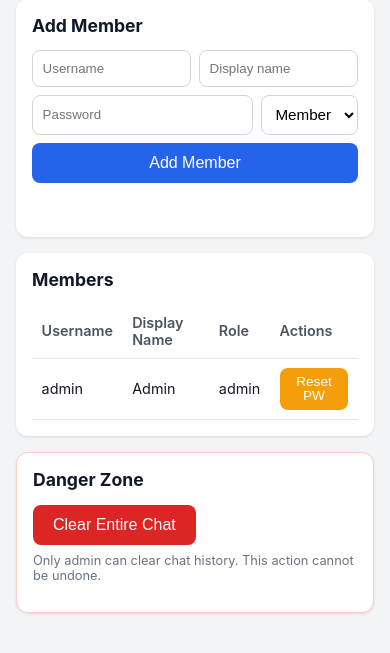
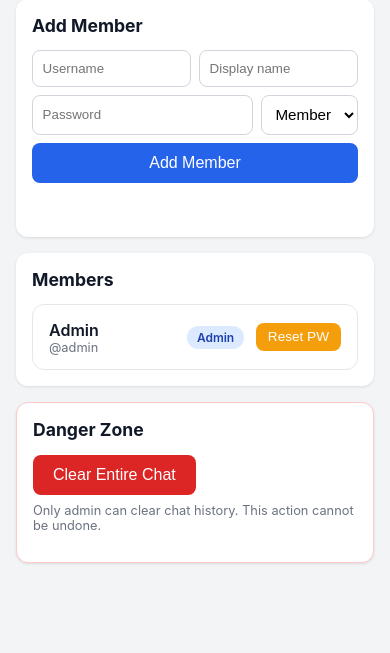
Before and after one commit to josephyong96/private-chat-room-pcr, a Flask app: page /admin in a window 390 px wide. Shown: the part 107-760 px from the top of the page. Run offline with Flask 3, Linux system fonts and the light colour scheme; the visitor is signed in with stand-in values (Sample User, id 1); data comes from the database, SQL or seed files in the repository.

Commit message:
ui: replace members table with mobile-friendly cards

```diff
--- a/static/css/style.v7.css
+++ b/static/css/style.v7.css
@@ -489,21 +489,69 @@ body {
     min-height: 1.2em;
 }
 
-.admin-table {
-    width: 100%;
-    border-collapse: collapse;
-    font-size: 0.9rem;
+.members-list {
+    display: flex;
+    flex-direction: column;
+    gap: 0.75rem;
 }
 
-.admin-table th, .admin-table td {
-    text-align: left;
-    padding: 0.6rem;
-    border-bottom: 1px solid #e5e7eb;
+.member-card {
+    display: flex;
+    flex-wrap: wrap;
+    align-items: center;
+    justify-content: space-between;
+    gap: 0.75rem;
+    background: #fff;
+    border: 1px solid #e5e7eb;
+    border-radius: 0.75rem;
+    padding: 0.9rem 1rem;
 }
 
-.admin-table th {
+.member-info {
+    flex: 1 1 120px;
+    min-width: 0;
+}
+
+.member-name {
     font-weight: 600;
-    color: #4b5563;
+    font-size: 1rem;
+    word-break: break-word;
+}
+
+.member-username {
+    font-size: 0.8rem;
+    color: #6b7280;
+    word-break: break-word;
+}
+
+.member-role {
+    flex: 0 0 auto;
+}
+
+.member-actions {
+    flex: 0 0 auto;
+    display: flex;
+    gap: 0.4rem;
+}
+
+.role-badge {
+    display: inline-block;
+    padding: 0.25rem 0.6rem;
+    border-radius: 0.999rem;
+    font-size: 0.75rem;
+    font-weight: 600;
+    text-transform: capitalize;
+    background: #e5e7eb;
+    color: #374151;
+}
+
+.role-badge.role-admin {
+    background: #dbeafe;
+    color: #1e40af;
+}
+
+.role-select {
+    min-width: 6rem;
 }
 
 .danger-zone {
--- a/static/js/admin.v7.js
+++ b/static/js/admin.v7.js
@@ -1,6 +1,6 @@
 const form = document.getElementById('add-member-form');
 const msgEl = document.getElementById('add-member-msg');
-const tableBody = document.getElementById('members-table');
+const membersList = document.getElementById('members-list');
 const clearBtn = document.getElementById('clear-chat-btn');
 
 const adminContainer = document.querySelector('.admin-container');
@@ -10,26 +10,29 @@ const currentUserId = adminContainer ? parseInt(adminContainer.dataset.userId ||
 async function loadMembers() {
     const res = await fetch('/api/members');
     const data = await res.json();
-    tableBody.innerHTML = '';
+    membersList.innerHTML = '';
     data.members.forEach(u => {
-        const tr = document.createElement('tr');
-        tr.dataset.id = u.id;
+        const card = document.createElement('div');
+        card.className = 'member-card';
+        card.dataset.id = u.id;
         const roleCell = isSuperuser && u.id !== currentUserId
             ? `<select class="role-select" data-id="${u.id}">
                  <option value="member" ${u.role === 'member' ? 'selected' : ''}>Member</option>
                  <option value="admin" ${u.role === 'admin' ? 'selected' : ''}>Admin</option>
                </select>`
-            : u.role;
-        tr.innerHTML = `
-            <td>${u.username}</td>
-            <td>${u.display_name}</td>
-            <td>${roleCell}</td>
-            <td>
+            : `<span class="role-badge role-${u.role}">${u.role}</span>`;
+        card.innerHTML = `
+            <div class="member-info">
+                <div class="member-name">${u.display_name}</div>
+                <div class="member-username">@${u.username}</div>
+            </div>
+            <div class="member-role">${roleCell}</div>
+            <div class="member-actions">
                 <button class="btn btn-sm btn-warning reset-pw-btn" data-id="${u.id}">Reset PW</button>
                 ${u.role !== 'admin' && u.id !== currentUserId ? `<button class="btn btn-sm btn-danger remove-btn" data-id="${u.id}">Remove</button>` : ''}
-            </td>
+            </div>
         `;
-        tableBody.appendChild(tr);
+        membersList.appendChild(card);
     });
     bindActions();
 }
--- a/templates/admin.html
+++ b/templates/admin.html
@@ -27,40 +27,32 @@
 
         <section class="admin-section">
             <h2>Members</h2>
-            <table class="admin-table">
-                <thead>
-                    <tr>
-                        <th>Username</th>
-                        <th>Display Name</th>
-                        <th>Role</th>
-                        <th>Actions</th>
-                    </tr>
-                </thead>
-                <tbody id="members-table">
+            <div class="members-list" id="members-list">
                 {% for u in users %}
-                    <tr data-id="{{ u.id }}">
-                        <td>{{ u.username }}</td>
-                        <td>{{ u.display_name }}</td>
-                        <td>
+                <div class="member-card" data-id="{{ u.id }}">
+                    <div class="member-info">
+                        <div class="member-name">{{ u.display_name }}</div>
+                        <div class="member-username">@{{ u.username }}</div>
+                    </div>
+                    <div class="member-role">
                         {% if current_user.is_superuser and u.id != current_user.id %}
                             <select class="role-select" data-id="{{ u.id }}">
                                 <option value="member" {% if u.role == 'member' %}selected{% endif %}>Member</option>
                                 <option value="admin" {% if u.role == 'admin' %}selected{% endif %}>Admin</option>
                             </select>
                         {% else %}
-                                {{ u.role }}
+                            <span class="role-badge role-{{ u.role }}">{{ u.role }}</span>
                         {% endif %}
-                        </td>
-                        <td>
+                    </div>
+                    <div class="member-actions">
                         <button class="btn btn-sm btn-warning reset-pw-btn" data-id="{{ u.id }}">Reset PW</button>
                         {% if u.role != 'admin' and u.id != current_user.id %}
                             <button class="btn btn-sm btn-danger remove-btn" data-id="{{ u.id }}">Remove</button>
                         {% endif %}
-                        </td>
-                    </tr>
+                    </div>
+                </div>
                 {% endfor %}
-                </tbody>
-            </table>
+            </div>
         </section>
 
         <section class="admin-section danger-zone">
```
Lines whose indentation alone changed are shown as unchanged.
